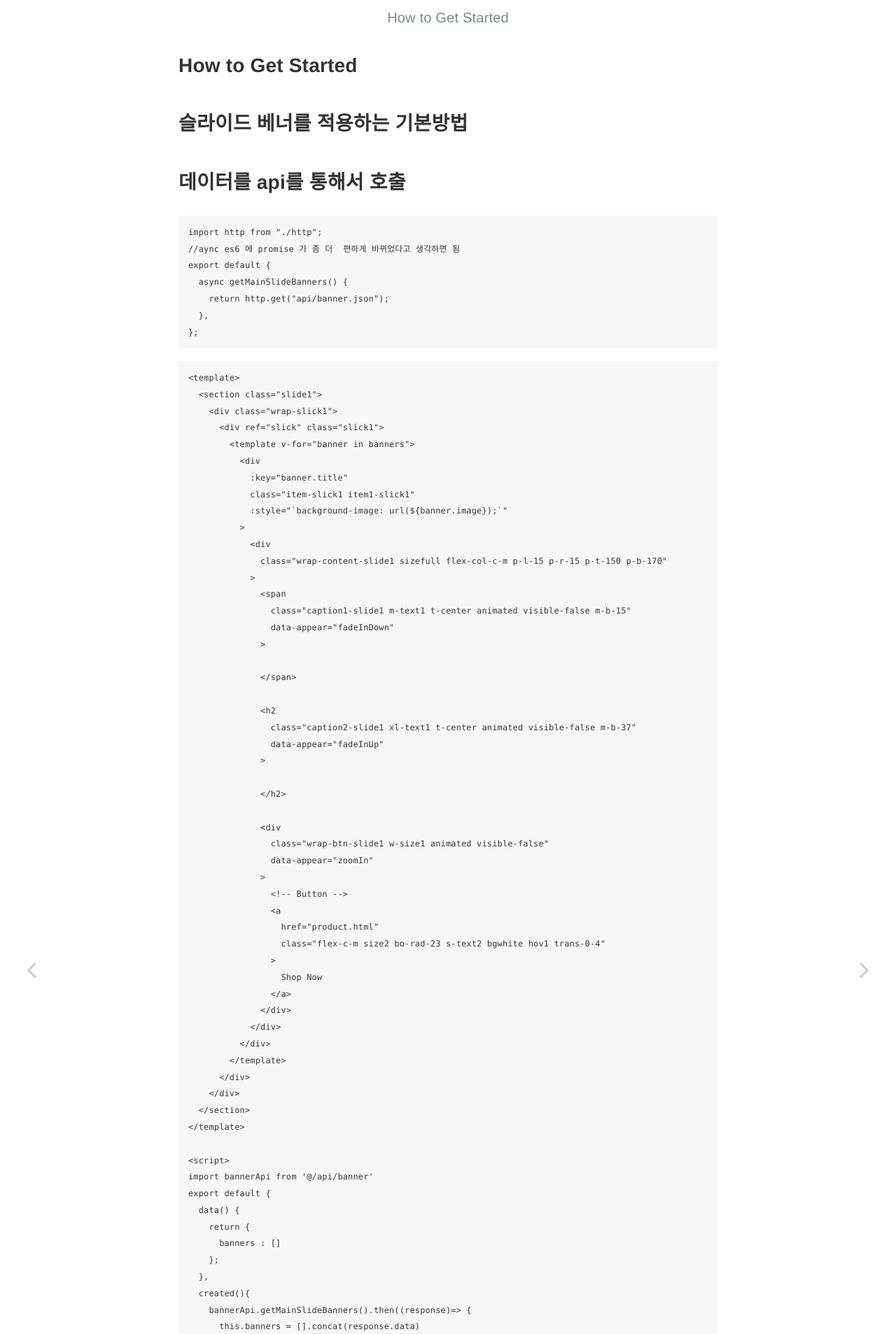
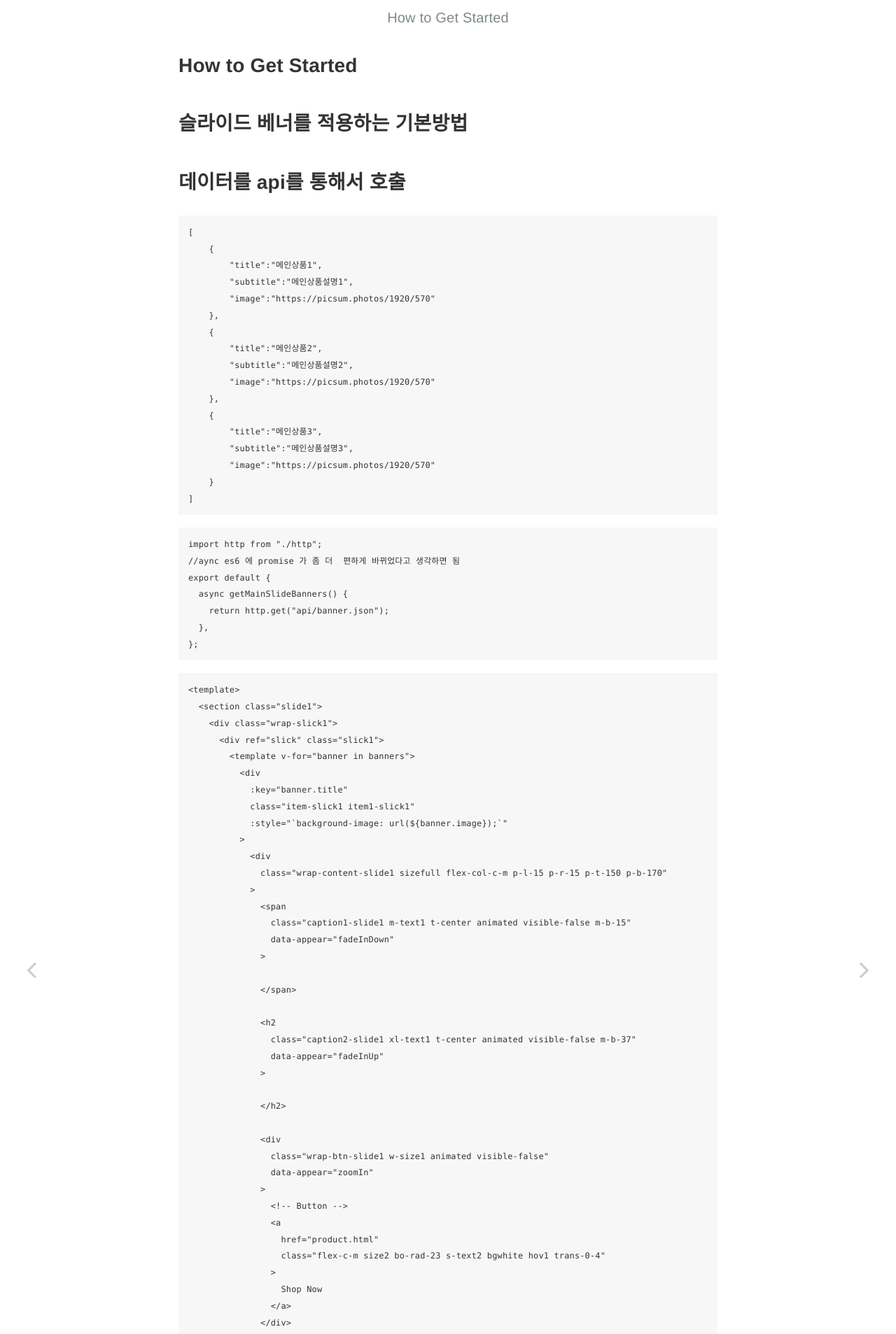
Before and after one commit to xsiasu/xsiasu.github.io, a Jekyll site: the page built from _posts/2019-04-28-howto.md, in a window 1280 px wide. Shown: the top 1907 px of the page at 70% size. Built offline with Jekyll 4.4.1, drawn with Linux system fonts in a browser that asks for light colours.

Commit message:
Update 2019-04-28-howto.md

````diff
--- a/_posts/2019-04-28-howto.md
+++ b/_posts/2019-04-28-howto.md
@@ -8,7 +8,25 @@ layout: post
 
 # 슬라이드 베너를 적용하는 기본방법
 # 데이터를 api를 통해서 호출
-
+```vue:banner.json
+[
+    {
+        "title":"메인상품1",
+        "subtitle":"메인상품설명1",
+        "image":"https://picsum.photos/1920/570"
+    },
+    {
+        "title":"메인상품2",
+        "subtitle":"메인상품설명2",
+        "image":"https://picsum.photos/1920/570"
+    },
+    {
+        "title":"메인상품3",
+        "subtitle":"메인상품설명3",
+        "image":"https://picsum.photos/1920/570"
+    }
+]
+```
 ```vue:banner.js
 import http from "./http";
 //aync es6 에 promise 가 좀 더  편하게 바뀌었다고 생각하면 됨
````
